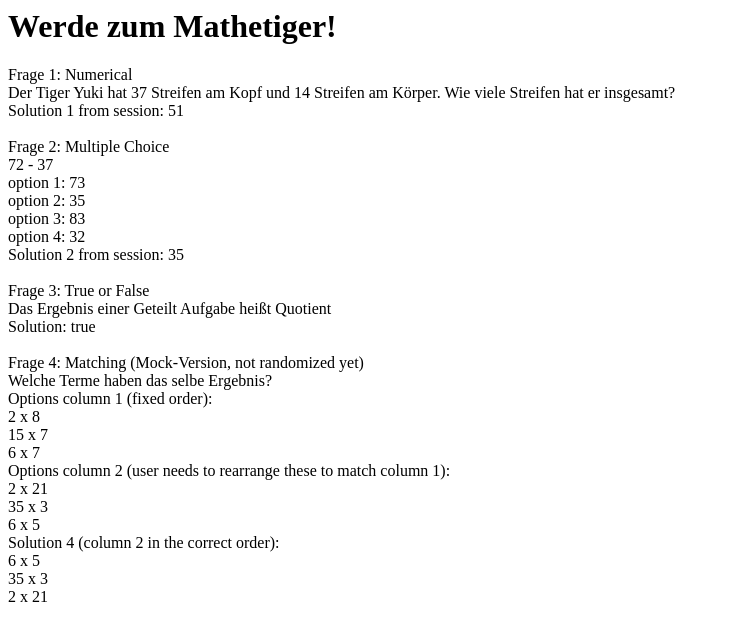
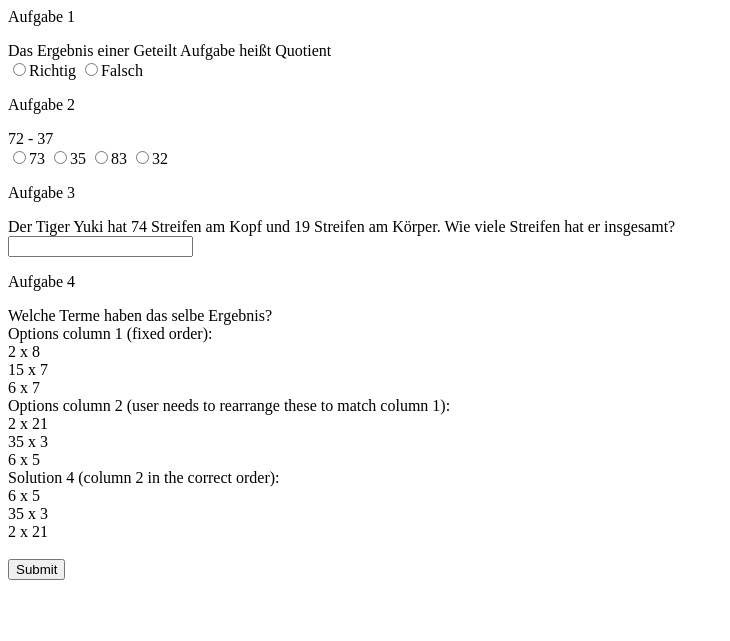
Before and after one commit to s-unger/e-assessment, a PHP site: page / in a window 1280 px wide. Shown: the top 641 px of the page, without its empty margins (0-730 px from the left). Run offline with PHP 8.4, Linux system fonts and the light colour scheme.

Commit message:
adapt to main code structure

```diff
--- a/index.php
+++ b/index.php
@@ -1,61 +1,91 @@
-<?php session_start(); ?>
-<DOCTYPE html>
-<html>
+<?php session_start();
+include('questionGenerator.php'); ?>
+
+<html lang="en">
 <head>
-<title>Mathe-Tiger</title>
+    <meta charset="UTF-8">
+    <meta http-equiv="X-UA-Compatible" content="IE=edge">
+    <meta name="viewport" content="width=device-width, initial-scale=1.0">
+    <title>Document</title>
+    <?php
+    /*$q1 = $_POST['ans1']; TODO test evaluation
+    $q2 = $_POST['ans2'];
+    $q3 = $_POST['ans3'][0];
+    $correct = 0;
+
+    if ($q1 == "" || $q2 == "" || $q3 == "") {
+        echo '<h2>Please answer all questions!</h2>';
+    } else {
+        if ($q1 == $_SESSION['solution_truefalse_1']) {
+            $correct++;
+        } else {
+            echo '<p>Wrong answer!</p>';
+        }
+
+        if ($q2 == $_SESSION['solution_multiplechoice_1']) {
+            $correct++;
+        } else {
+            echo '<p>Wrong answer!</p>';
+        }
+
+        if ($q3 == $_SESSION['solution_numerical_1']) {
+            $correct++;
+        } else {
+            echo '<p>Wrong answer!</p>';
+        }
+        echo $correct;
+    }*/
+    ?>
 </head>
 <body>
-<h1>Werde zum Mathetiger!</h1>
-<p>
-    Frage 1: Numerical <br>
-    <?php
-    include('questionGenerator.php');
-    // call generate_numerical_1() to generate the first numerical question.
-    // !Please call each generate function only once per Session (i.e. don't ask the same question twice per test).
-    generate_numerical_1();
-    echo $_SESSION['question_numerical_1'] . "<br>";
+<form action="index.php" method="post">
+    <div class="q-group">
+        <p class="question"> Aufgabe 1</p>
+        <?php
+        generate_truefalse_1();
+        echo $_SESSION['question_truefalse_1'] . "<br>";
+        ?>
+        <input type="radio" name="ans1" value="true"><label>Richtig</label>
+        <input type="radio" name="ans1" value="false"><label>Falsch</label>
+    </div>
 
-    // call $_SESSION['solution_numerical_1'] to get the correct solution.
-    echo "Solution 1 from session: " . $_SESSION['solution_numerical_1'] . "<br>"; ?>
-    <br>
+    <div class="q-group">
+        <p class="question"> Aufgabe 2</p>
+        <?php
+        generate_multiplechoice_1();
+        echo $_SESSION['question_multiplechoice_1'] . "<br>";
+        $opt1 = $_SESSION['options_multiplechoice_1'][0];
+        $opt2 = $_SESSION['options_multiplechoice_1'][1];
+        $opt3 = $_SESSION['options_multiplechoice_1'][2];
+        $opt4 = $_SESSION['options_multiplechoice_1'][3];
+        ?>
+        <input type="radio" name="ans2" value="<?= $opt1 ?>"><label><?= $opt1 ?></label>
+        <input type="radio" name="ans2" value="<?= $opt2 ?>"><label><?= $opt2 ?></label>
+        <input type="radio" name="ans2" value="<?= $opt3 ?>"><label><?= $opt3 ?></label>
+        <input type="radio" name="ans2" value="<?= $opt4 ?>"><label><?= $opt4 ?></label>
+    </div>
 
-    Frage 2: Multiple Choice<br>
-    <?php
-    // call generate_multiplechoice_1() to generate the first multiple choice question.
-    generate_multiplechoice_1();
-    echo $_SESSION['question_multiplechoice_1'] . "<br>";
-    echo "option 1: " . $_SESSION['options_multiplechoice_1'][0] . "<br>";
-    echo "option 2: " . $_SESSION['options_multiplechoice_1'][1] . "<br>";
-    echo "option 3: " . $_SESSION['options_multiplechoice_1'][2] . "<br>";
-    echo "option 4: " . $_SESSION['options_multiplechoice_1'][3] . "<br>";
+    <div class="q-group">
+        <p class="question"> Aufgabe 3</p>
+        <?php
+        generate_numerical_1();
+        echo $_SESSION['question_numerical_1'] . "<br>";
+        ?>
+        <input type="number" name="ans3">
+    </div>
 
-    // call $_SESSION['solution_multiplechoice_1'] to get the correct solution.
-    echo "Solution 2 from session: " . $_SESSION['solution_multiplechoice_1'] . "<br>"; ?>
-    <br>
+    <div class="q-group">
+        <p class="question"> Aufgabe 4</p>
+        <?php
+        $question_4 = generate_matching_1();
+        echo $_SESSION['question_matching_1'] . "<br>";
+        echo "Options column 1 (fixed order): <br>" . $_SESSION['options_matching_1'][0][0] . "<br>" . $_SESSION['options_matching_1'][0][1] . "<br>" . $_SESSION['options_matching_1'][0][2] . "<br>";
+        echo "Options column 2 (user needs to rearrange these to match column 1): <br>" . $_SESSION['options_matching_1'][1][0] . "<br>" . $_SESSION['options_matching_1'][1][1] . "<br>" . $_SESSION['options_matching_1'][1][2] . "<br>";
+        echo "Solution 4 (column 2 in the correct order): <br>" . $_SESSION['solution_matching_1'][0] . "<br>" . $_SESSION['solution_matching_1'][1] . "<br>" . $_SESSION['solution_matching_1'][2] . "<br>"; ?>
+        <br>
+    </div>
 
-
-    Frage 3: True or False <br>
-    <?php
-    generate_truefalse_1();
-    echo $_SESSION['question_truefalse_1'] . "<br>";
-    echo "Solution: " . json_encode($_SESSION['solution_truefalse_1']) . "<br>";?>
-    <br>
-
-    Frage 4: Matching (Mock-Version, not randomized yet)<br>
-    <?php
-    $question_4 = generate_matching_1();
-    echo $_SESSION['question_matching_1'] . "<br>";
-    echo "Options column 1 (fixed order): <br>" . $_SESSION['options_matching_1'][0][0] . "<br>" . $_SESSION['options_matching_1'][0][1] . "<br>" . $_SESSION['options_matching_1'][0][2] . "<br>";
-    echo "Options column 2 (user needs to rearrange these to match column 1): <br>" . $_SESSION['options_matching_1'][1][0] . "<br>". $_SESSION['options_matching_1'][1][1] . "<br>". $_SESSION['options_matching_1'][1][2] . "<br>";
-
-    echo "Solution 4 (column 2 in the correct order): <br>" . $_SESSION['solution_matching_1'][0] . "<br>". $_SESSION['solution_matching_1'][1] . "<br>". $_SESSION['solution_matching_1'][2] . "<br>"; ?>
-    <br>
-
-    <?php
-    generate_matching_2();
-    ?>
-
-
-</p>
+    <input type="submit">
+</form>
 </body>
 </html>
--- a/questionGenerator.php
+++ b/questionGenerator.php
@@ -143,8 +143,8 @@ function generate_matching_2()
         $x = mt_rand(8, 100);
         if (count(primefactor($x)) > 2) {   // Result number found with min. 3 prime factors
             $factors = primefactor($x);
-            $splitters = unique_random_numbers(1, count($factors)-2, 2);    // 2 unique values used to split the prime factors array in two places for each term
-            $primes1_term1 = array_slice($factors, 0, $splitters[0]);   // get primefactors for first factor for term 1
+            $splitters = unique_random_numbers(1, count($factors)-1, 2);    // 2 unique values used to split the prime factors array in two places for each term
+            $primes1_term1 = array_slice($factors, 0, $splitters[0]);   // get primefactors for first factor for term 1 //array_slice slices splitter amount off the end of the array
             $factor1_term1 = array_sum($primes1_term1);
             $primes2_term1 = array_slice($factors, $splitters[0]);   // get primefactors for second factor for term 1
             $factor2_term1 = array_sum($primes2_term1);
@@ -162,7 +162,7 @@ function generate_matching_2()
 
             echo $term1;
 
-        }
+        } else echo "<3 factors";
     //}
 }
 
@@ -171,6 +171,7 @@ function unique_random_numbers($min, $max, $amount){
     $n = range($min,$max);
     shuffle($n);
     for ($i=0; $i< $amount; $i++) {
+        print_r($n);
         $random_numbers[] = $n[$i];
     }
     return $random_numbers;
```
Also changed, not shown: question_info.txt (deleted, +0 -38 lines), test_test.php (deleted, +0 -91 lines).
